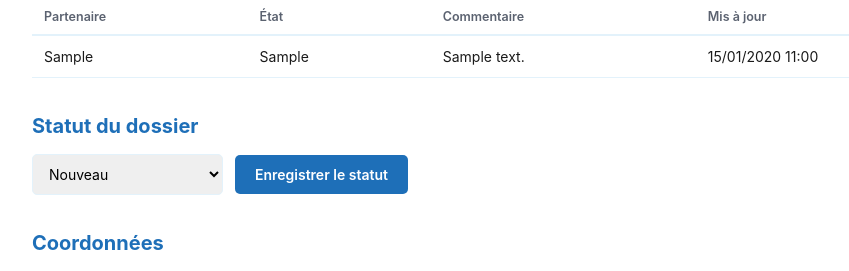
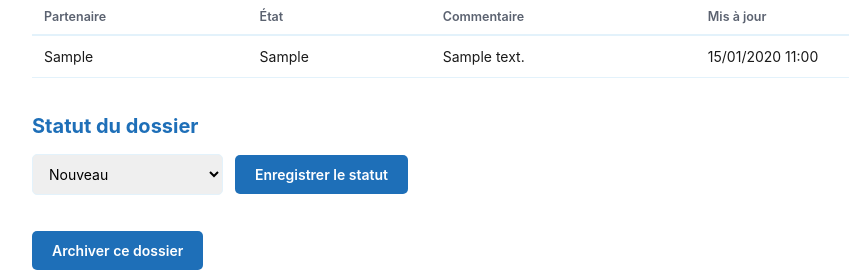
Before and after one commit to Sakina-port/previal, a Flask app: page /equipe/dossiers/1 in a window 1280 px wide. Shown: the part 326-597 px from the top of the page, without its empty margins (108-957 px from the left). Run offline with Flask 3, Linux system fonts and the light colour scheme; a user stored in the database is signed in; tables that the repository leaves empty hold one stand-in row (values such as "Sample post").

Commit message:
Archivage des dossiers

```diff
--- a/backend/app.py
+++ b/backend/app.py
@@ -391,7 +391,7 @@ def equipe_tableau_de_bord():
 
     compteurs = []
     for valeur, libelle in STATUTS:
-        nombre = Dossier.query.filter_by(statut=valeur).count()
+        nombre = Dossier.query.filter_by(statut=valeur, archive=False).count()
         compteurs.append({"valeur": valeur, "libelle": libelle, "nombre": nombre})
 
     derniers_dossiers = Dossier.query.order_by(Dossier.date_creation.desc()).limit(10).all()
@@ -432,6 +432,7 @@ def equipe_dossiers():
     profil_filtre = request.args.get("profil", "")
     produit_filtre = request.args.get("produit", "")
     partenaire_filtre = request.args.get("partenaire", "")
+    archives = request.args.get("archives", "")
     tri = request.args.get("tri", "recent")
     q = request.args.get("q", "").strip()
     du = request.args.get("du", "")
@@ -461,6 +462,10 @@ def equipe_dossiers():
             EtudePartenaire.partenaire == partenaire_filtre
         )))
 
+    if archives == "1":
+        requete = requete.filter(Dossier.archive.is_(True))
+    else:
+        requete = requete.filter(Dossier.archive.is_(False))
     if du:
         try:
             debut = datetime.strptime(du, "%Y-%m-%d")
@@ -506,6 +511,7 @@ def equipe_dossiers():
         produit_filtre=produit_filtre,
         partenaire_filtre=partenaire_filtre,
         partenaires=PARTENAIRES,
+        archives=archives,
         tri=tri,
         q=q,
         du=du,
@@ -684,6 +690,32 @@ def equipe_changer_statut(dossier_id):
             action=f"Statut changé de « {libelles.get(ancien_statut, ancien_statut)} » à « {libelles[nouveau_statut]} »"
         ))
         db.session.commit()
+
+    return redirect(f"/equipe/dossiers/{dossier.id}")
+@app.route("/equipe/dossiers/<int:dossier_id>/archivage", methods=["POST"])
+@login_required
+def equipe_archiver_dossier(dossier_id):
+    if current_user.role != "admin":
+        abort(404)
+
+    dossier = Dossier.query.get_or_404(dossier_id)
+    action = request.form.get("action", "")
+
+    if action == "archiver" and not dossier.archive:
+        dossier.archive = True
+        texte = "Dossier archivé"
+    elif action == "desarchiver" and dossier.archive:
+        dossier.archive = False
+        texte = "Dossier désarchivé"
+    else:
+        return redirect(f"/equipe/dossiers/{dossier.id}")
+
+    db.session.add(Historique(
+        dossier_id=dossier.id,
+        utilisateur_id=current_user.id,
+        action=texte
+    ))
+    db.session.commit()
 
     return redirect(f"/equipe/dossiers/{dossier.id}")
 
--- a/backend/models.py
+++ b/backend/models.py
@@ -36,6 +36,7 @@ class Dossier(db.Model):
     statut = db.Column(db.String(50), default='nouveau')
     source = db.Column(db.String(50), default='interne')
     reponses = db.Column(db.JSON)
+    archive = db.Column(db.Boolean, nullable=False, default=False)
     date_creation = db.Column(db.DateTime, default=datetime.utcnow)
 
 
--- a/backend/templates/equipe_fiche_dossier.html
+++ b/backend/templates/equipe_fiche_dossier.html
@@ -59,6 +59,16 @@
         {% endfor %}
       </select>
       <button type="submit" class="btn-primary">Enregistrer le statut</button>
+    </form>
+        <form method="POST" action="/equipe/dossiers/{{ dossier.id }}/archivage" style="margin-top:12px;">
+      {% if dossier.archive %}
+      <input type="hidden" name="action" value="desarchiver">
+      <p class="equipe-note-info">Ce dossier est archivé.</p>
+      <button type="submit" class="btn-primary">Désarchiver ce dossier</button>
+      {% else %}
+      <input type="hidden" name="action" value="archiver">
+      <button type="submit" class="btn-primary">Archiver ce dossier</button>
+      {% endif %}
     </form>
   </div>
 
```
Also changed, not shown: backend/templates/equipe_dossiers.html (+14 -2 lines).
